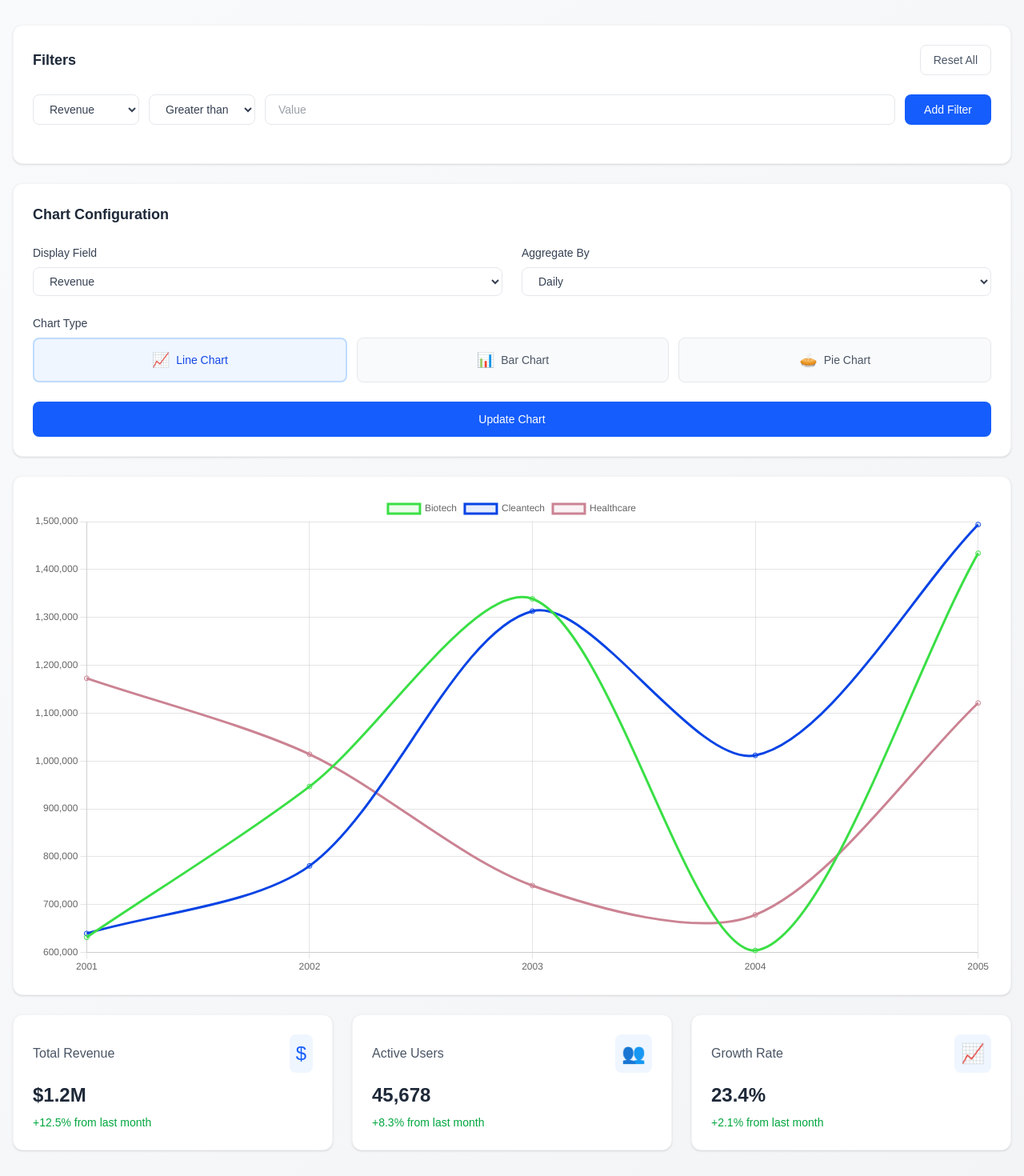
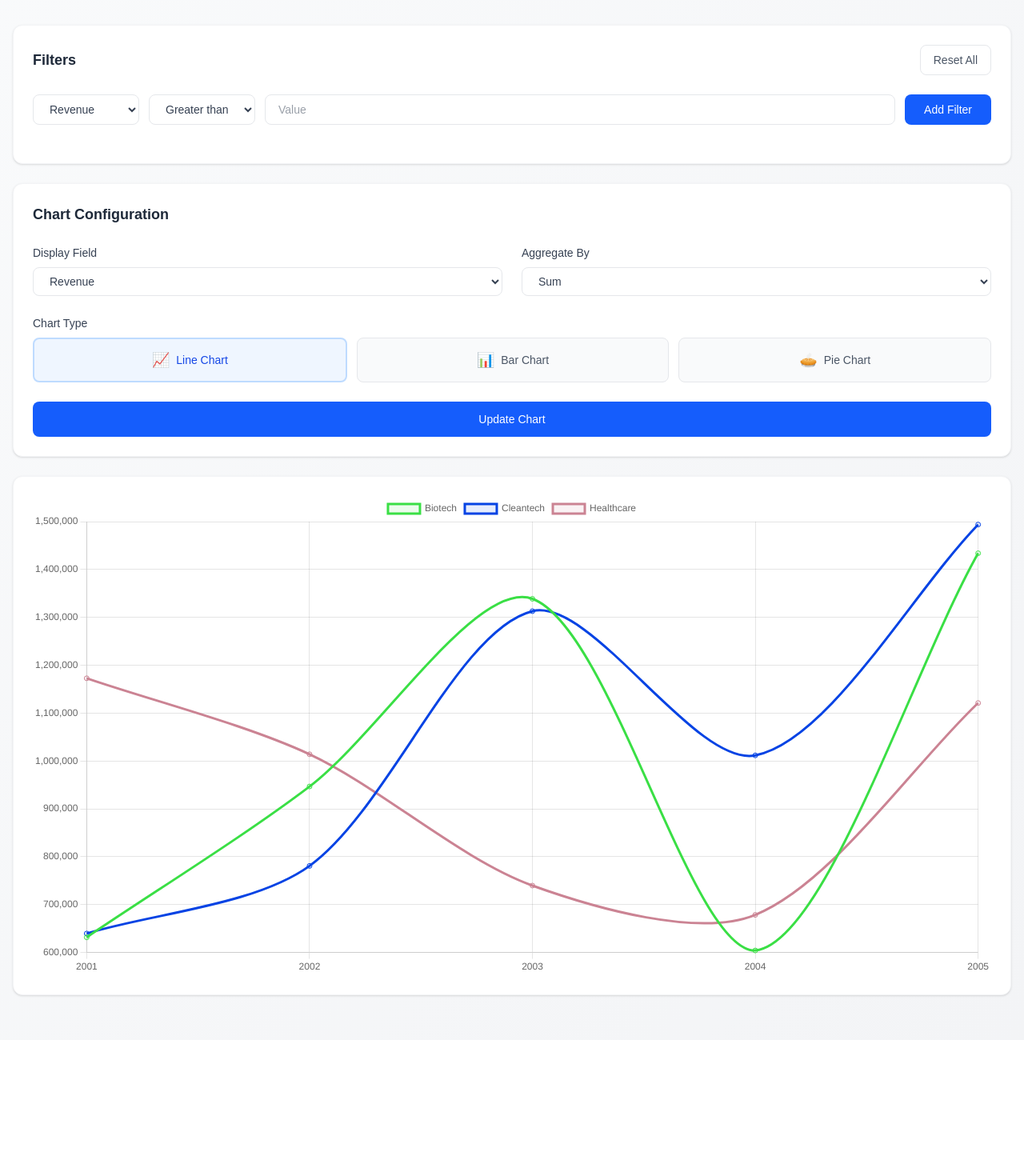
Before and after one commit to adam-dyk/startupticker, a Next.js app: page / in a window 1280 px wide. Shown: the part 105-1575 px from the top of the page at 80% size. After the commit the page ends 1405 px from the top, so only its background shows below. Built offline with nearby package versions, Linux system fonts and the light colour scheme.

Commit message:
Remove metrics

```diff
--- a/app/api/chart-options/route.ts
+++ b/app/api/chart-options/route.ts
@@ -33,11 +33,6 @@ const chartOptions = {
       aggregationMethods: ['average', 'max', 'min']
     }
   ],
-  timeRanges: [
-    { value: 'daily', label: 'Daily' },
-    { value: 'monthly', label: 'Monthly' },
-    { value: 'yearly', label: 'Yearly' }
-  ],
   chartTypes: [
     { value: 'line', label: 'Line Chart', icon: '📈' },
     { value: 'bar', label: 'Bar Chart', icon: '📊' },
@@ -51,7 +46,7 @@ const chartOptions = {
     { value: 'contains', label: 'Contains' },
     { value: 'starts_with', label: 'Starts with' }
   ],
-  aggregationMethods: [
+  aggregationColumns: [
     { value: 'sum', label: 'Sum' },
     { value: 'average', label: 'Average' },
     { value: 'max', label: 'Maximum' },
--- a/app/page.tsx
+++ b/app/page.tsx
@@ -41,13 +41,6 @@ interface ChartData {
 
 type ChartType = 'line' | 'bar' | 'pie';
 
-interface MetricCard {
-  title: string;
-  value: string;
-  change: string;
-  icon: string;
-}
-
 interface ChartOptions {
   columns: {
     value: string;
@@ -59,10 +52,9 @@ interface ChartOptions {
     aggregationMethods?: string[];
     values?: string[];
   }[];
-  timeRanges: { value: string; label: string; }[];
   chartTypes: { value: string; label: string; icon: string; }[];
   operators: { value: string; label: string; }[];
-  aggregationMethods: { value: string; label: string; }[];
+  aggregationColumns: { value: string; label: string; }[];
 }
 
 export default function Home() {
@@ -71,7 +63,6 @@ export default function Home() {
   const [error, setError] = useState<string | null>(null);
   const [chartType, setChartType] = useState<ChartType>('line');
   const [valueColumn, setValueColumn] = useState('revenue');
-  const [timeRange, setTimeRange] = useState('monthly');
   const [aggregationColumn, setAggregationColumn] = useState('sum');
   const [filters, setFilters] = useState<Filter[]>([]);
   const [newFilter, setNewFilter] = useState<Filter>({
@@ -130,11 +121,8 @@ export default function Home() {
         if (options.columns.length > 0) {
           setValueColumn(options.columns[0].value);
         }
-        if (options.timeRanges.length > 0) {
-          setTimeRange(options.timeRanges[0].value);
-        }
-        if (options.aggregationMethods.length > 0) {
-          setAggregationColumn(options.aggregationMethods[0].value);
+        if (options.aggregationColumns.length > 0) {
+          setAggregationColumn(options.aggregationColumns[0].value);
         }
       } catch (err) {
         console.error('Failed to fetch chart options:', err);
@@ -195,27 +183,6 @@ export default function Home() {
 
     return <ChartComponent data={chartData} />;
   };
-
-  const metrics: MetricCard[] = [
-    {
-      title: 'Total Revenue',
-      value: '$1.2M',
-      change: '+12.5% from last month',
-      icon: '$'
-    },
-    {
-      title: 'Active Users',
-      value: '45,678',
-      change: '+8.3% from last month',
-      icon: '👥'
-    },
-    {
-      title: 'Growth Rate',
-      value: '23.4%',
-      change: '+2.1% from last month',
-      icon: '📈'
-    }
-  ];
 
   if (error) return <div>Error: {error}</div>;
   if (!chartData) return <div>No data available</div>;
@@ -370,11 +337,11 @@ export default function Home() {
             <div>
               <label className="block text-sm font-medium text-gray-700 mb-2">Aggregate By</label>
               <select
-                value={timeRange}
-                onChange={(e) => setTimeRange(e.target.value)}
+                value={aggregationColumn}
+                onChange={(e) => setAggregationColumn(e.target.value)}
                 className="w-full px-4 py-2 bg-white border border-gray-200 rounded-lg text-gray-700 text-sm focus:outline-none focus:ring-2 focus:ring-blue-500 focus:border-transparent"
               >
-                {chartOptions?.timeRanges.map((range) => (
+                {chartOptions?.aggregationColumns.map((range) => (
                   <option key={range.value} value={range.value}>
                     {range.label}
                   </option>
@@ -449,20 +416,6 @@ export default function Home() {
         <div className="bg-white p-6 rounded-xl shadow-sm border border-gray-100 mb-6 min-h-[400px] transition-all duration-200 hover:shadow-md">
           {renderChart()}
         </div>
-
-        {/* Metrics */}
-        <div className="grid grid-cols-3 gap-6">
-          {metrics.map((metric, index) => (
-            <div key={index} className="bg-white p-6 rounded-xl shadow-sm border border-gray-100 transition-all duration-200 hover:shadow-md">
-              <div className="flex justify-between items-center mb-3">
-                <span className="text-gray-600 font-medium">{metric.title}</span>
-                <span className="text-2xl bg-blue-50 text-blue-600 p-2 rounded-lg">{metric.icon}</span>
-              </div>
-              <div className="text-2xl font-bold text-gray-800 mb-2">{metric.value}</div>
-              <div className="text-sm text-green-600 font-medium">{metric.change}</div>
-            </div>
-          ))}
-        </div>
       </main>
     </div>
   );
```
